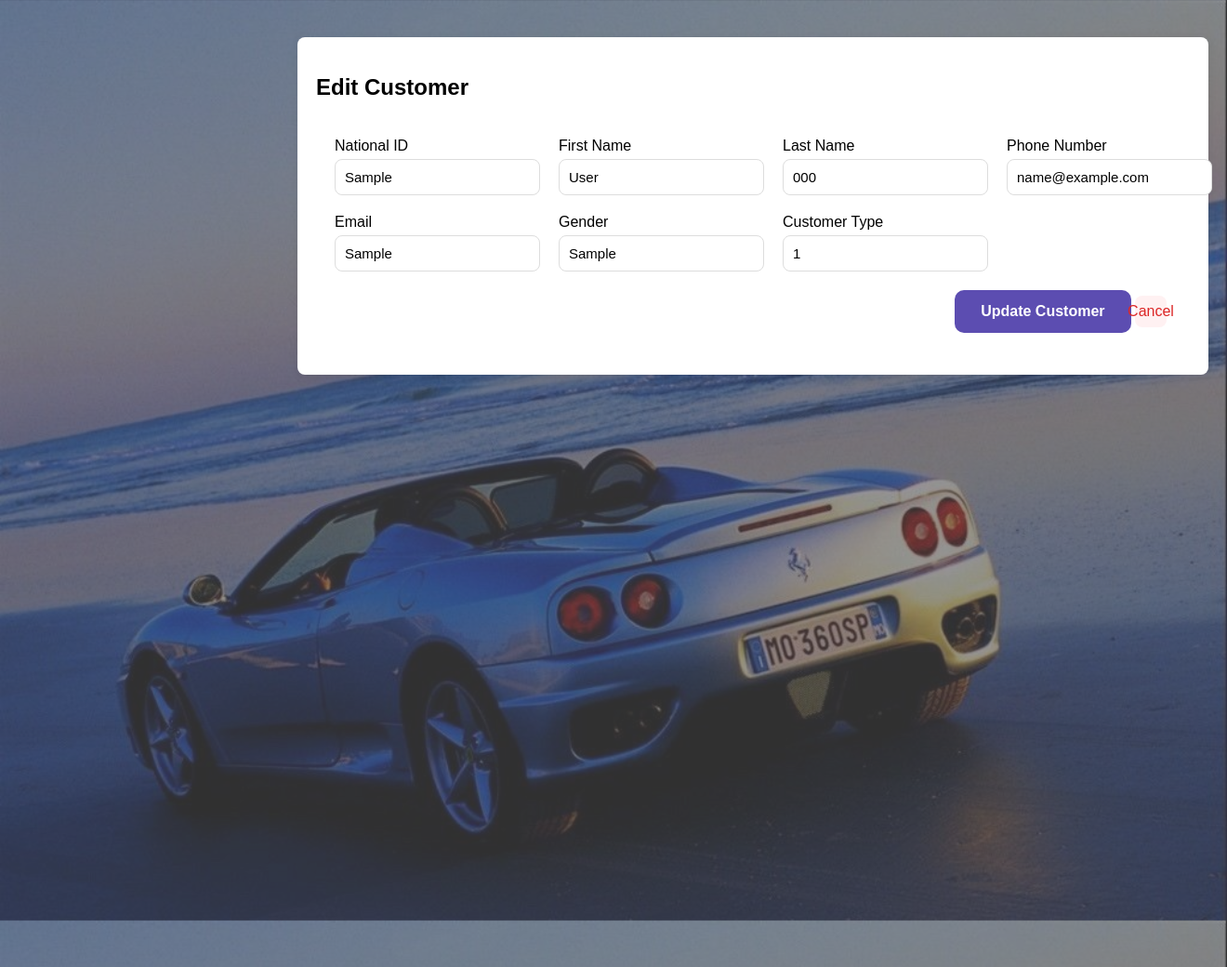
After one commit to bgatama/CarShowroomManagementSystem, a Flask app: page /edit_customer/1 in a window 1320 px wide. The commit adds this page. Shown: the whole page at 93% size. Run offline with Flask 3, Linux system fonts and the light colour scheme; tables that the repository leaves empty or names only in its code hold one stand-in row (values such as "Sample post"); some libraries are stand-ins or nearby versions.

Commit message:
Added a edit and delete functionality for each records

```diff
--- a/app.py
+++ b/app.py
@@ -141,6 +141,68 @@ def delete_vehicle(vehicle_id):
 
     return redirect(url_for('vehicles'))
 
+@app.route('/edit_vehicle/<int:vehicle_id>')
+def edit_vehicle(vehicle_id):
+    conn = get_db_connection()
+    cursor = conn.cursor()
+
+    cursor.execute("""
+                   SELECT *
+                   FROM vehicle
+                   WHERE vehicle_id=%s
+                   """,(vehicle_id,))
+    vehicle = cursor.fetchone()
+
+    cursor.close()
+    conn.close()
+
+    return render_template(
+        "edit_vehicle.html",
+        vehicle=vehicle
+    )
+
+@app.route('/update_vehicle/<int:vehicle_id>', methods=['POST'])
+def update_vehicle(vehicle_id):
+    make = request.form['make']
+    model = request.form['model']
+    year = request.form['year']
+    vehicle_vin_number = request.form['vehicle_vin_number']
+    price = request.form['price']
+    vehicle_status = request.form['vehicle_status']
+    purchase_date = request.form['purchase_date']
+
+    conn = get_db_connection()
+    cursor = conn.cursor()
+
+    cursor.execute("""
+        UPDATE vehicle
+        SET
+            make = %s,
+            model = %s,
+            year = %s,
+            vehicle_vin_number = %s,
+            price = %s,
+            vehicle_status = %s,
+            purchase_date = %s
+        WHERE vehicle_id = %s
+    """, (
+        make,
+        model,
+        year,
+        vehicle_vin_number,
+        price,
+        vehicle_status,
+        purchase_date,
+        vehicle_id
+    ))
+
+    conn.commit()
+
+    cursor.close()
+    conn.close()
+
+    return redirect(url_for('vehicles'))
+
 @app.route('/customers')
 def customers():
 
@@ -227,6 +289,69 @@ def delete_customer(customer_id):
                    DELETE FROM customers
                    WHERE customer_id=%s
                    """, (customer_id,))
+    conn.commit()
+
+    cursor.close()
+    conn.close()
+
+    return redirect(url_for('customers'))
+
+@app.route('/edit_customer/<int:customer_id>')
+def edit_customer(customer_id):
+
+    conn = get_db_connection()
+    cursor = conn.cursor()
+
+    cursor.execute("""
+                   SELECT *
+                   FROM customers
+                   WHERE customer_id = %s
+                   """, (customer_id,))
+    customer = cursor.fetchone()
+
+    cursor.close()
+    conn.close()
+
+    return render_template(
+        "edit_customer.html",
+        customer=customer
+    )
+
+@app.route('/update_customer/<int:customer_id>', methods=['POST'])
+def update_customer(customer_id):
+    national_id = request.form['national_id']
+    first_name = request.form['first_name']
+    last_name = request.form['last_name']
+    phone_number = request.form['phone']
+    email = request.form['email']
+    gender = request.form['gender']
+    customer_type = request.form['customer_type']
+
+    conn = get_db_connection()
+    cursor = conn.cursor()
+
+    cursor.execute("""
+        UPDATE customers
+        SET
+            national_id=%s,
+            first_name=%s,
+            last_name=%s,
+            phone_number=%s,
+            email=%s,
+            gender=%s,
+            customer_type=%s
+        WHERE customer_id=%s
+    """, (
+        national_id,
+        first_name,
+        last_name,
+        phone_number,
+        email,
+        gender,
+        customer_type,
+        customer_id
+    ))
+
     conn.commit()
 
     cursor.close()
@@ -383,6 +508,78 @@ def delete_sale(sale_id):
 
     return redirect(url_for('sales'))
 
+@app.route('/edit_sale/<int:sale_id>')
+def edit_sale(sale_id):
+    conn = get_db_connection()
+    cursor = conn.cursor()
+
+    cursor.execute("""
+                   SELECT *
+                   FROM sales
+                   WHERE sale_id=%s
+                   """, (sale_id,))
+    sale =  cursor.fetchone()
+
+    cursor.execute("""
+                   SELECT customer_id, first_name, last_name
+                   FROM customers
+                   """)
+    customers = cursor.fetchall()
+
+    cursor.execute("""
+                   SELECT vehicle_id, make, model
+                   FROM vehicle
+                   """)
+    vehicles = cursor.fetchall()
+
+    cursor.close()
+    conn.close()
+
+    return render_template(
+        "edit_sale.html",
+        sale=sale,
+        customers=customers,
+        vehicles=vehicles
+    )
+
+@app.route('/update_sale/<int:sale_id>', methods=['POST'])
+def update_sale(sale_id):
+    customer_id = request.form['customer_id']
+    vehicle_id = request.form['vehicle_id']
+    sale_date = request.form['sale_date']
+    amount = request.form['amount']
+    payment_method = request.form['payment_method']
+    sale_status = request.form['sale_status']
+
+    conn = get_db_connection()
+    cursor = conn.cursor()
+
+    cursor.execute("""
+        UPDATE sales
+        SET
+            customer_id=%s,
+            vehicle_id=%s,
+            sale_date=%s,
+            amount=%s,
+            payment_method=%s,
+            sale_status=%s
+        WHERE sale_id=%s
+    """, (
+        customer_id,
+        vehicle_id,
+        sale_date,
+        amount,
+        payment_method,
+        sale_status,
+        sale_id
+    ))
+
+    conn.commit()
+
+    cursor.close()
+    conn.close()
+
+    return redirect(url_for('sales'))
 #Function for calculating the total vehicles, sales, customers and getting the revenue
 def calculate_totals():
     conn = get_db_connection()
--- a/static/css/style.css
+++ b/static/css/style.css
@@ -8,7 +8,7 @@ body {
     background:
         linear-gradient(rgba(80,80,80,0.60),
                         rgba(80,80,80,0.60)),
-        url("/static/images/modern-car-dealership-interior-with-white-wall-car-showroom-wall-mockup-1080p_1012843-625.avif");
+        url("/static/images/modern-car-dealership-interior-with-white-wall-car-showroom-wall-mockup-1080p_1012843-625.jpg");
 
     background-size: cover;
     background-position: center;
--- a/templates/customers.html
+++ b/templates/customers.html
@@ -152,7 +152,7 @@
                     {% for customer in customers %}
                     <tr class="customer-row">
                         <td>
-                            <a href="/edit_customer/{{ customer[0] }}" class="edit-btn">
+                            <a href="{{ url_for('edit_customer', customer_id=customer[0]) }}" class="edit-btn">
                                 <i class="fa-solid fa-pen"></i>
                             </a>
                             <a href="{{ url_for('delete_customer', customer_id=customer[0]) }}"
--- /dev/null
+++ b/templates/edit_customer.html
@@ -0,0 +1,68 @@
+<!DOCTYPE html>
+<html>
+<head>
+    <title>Edit Customer</title>
+    <link rel="stylesheet" href="{{ url_for('static', filename='css/style.css') }}">
+</head>
+<body>
+
+<div class="content">
+
+<div class="customer-card">
+
+<h2>Edit Customer</h2>
+
+<form action="{{ url_for('update_customer', customer_id=customer[0]) }}" method="POST">
+
+<div class="customer-form">
+
+<div class="form-group">
+<label>National ID</label>
+<input type="text" name="national_id" value="{{ customer[1] }}">
+</div>
+
+<div class="form-group">
+<label>First Name</label>
+<input type="text" name="first_name" value="{{ customer[2] }}">
+</div>
+
+<div class="form-group">
+<label>Last Name</label>
+<input type="text" name="last_name" value="{{ customer[3] }}">
+</div>
+
+<div class="form-group">
+<label>Phone Number</label>
+<input type="text" name="phone" value="{{ customer[4] }}">
+</div>
+
+<div class="form-group">
+<label>Email</label>
+<input type="email" name="email" value="{{ customer[5] }}">
+</div>
+
+<div class="form-group">
+<label>Gender</label>
+<input type="text" name="gender" value="{{ customer[6] }}">
+</div>
+
+<div class="form-group">
+<label>Customer Type</label>
+<input type="text" name="customer_type" value="{{ customer[7] }}">
+</div>
+
+</div>
+
+<div class="button-area">
+<button type="submit">Update Customer</button>
+<a href="{{ url_for('customers') }}" class="delete-btn">Cancel</a>
+</div>
+
+</form>
+
+</div>
+
+</div>
+
+</body>
+</html>
--- a/templates/sales.html
+++ b/templates/sales.html
@@ -156,7 +156,7 @@
 
                     <tr>
                         <td>
-                            <a href="/edit_sale/{{ sale[0] }}" class="edit-btn">
+                            <a href="{{ url_for('edit_sale', sale_id=sale[0]) }}" class="edit-btn">
                                 <i class="fa-solid fa-pen"></i>
                             </a>
 
--- a/templates/vehicles.html
+++ b/templates/vehicles.html
@@ -135,7 +135,7 @@
                         {% for u in vehicles %}
                         <tr>
                             <td>
-                                <a href="/edit/{{u[0]}}" class="edit-btn">
+                                <a href="{{ url_for('edit_vehicle', vehicle_id=u[0]) }}" class="edit-btn">
                                 <i class="fa-solid fa-pen"></i>
                                 </a>
                                 <a href="{{ url_for('delete_vehicle', vehicle_id=u[0]) }}"
```
Also changed, not shown: templates/edit_sales.html (added, +124 -0 lines), templates/edit_vehicle.html (added, +71 -0 lines), static/images/modern-car-dealership-interior-with-white-wall-car-showroom-wall-mockup-1080p_1012843-625.avif (deleted), static/images/modern-car-dealership-interior-with-white-wall-car-showroom-wall-mockup-1080p_1012843-625.jpg (added).
